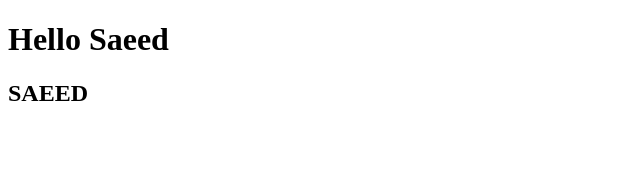
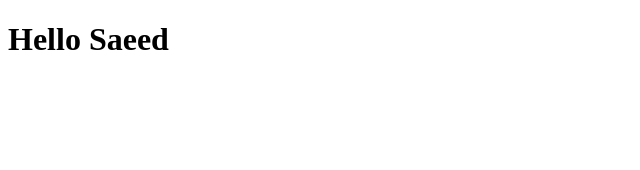
Before and after one commit to saeedali780/Learning-React, a React (Vite) app: page / in a window 1280 px wide. Shown: the top 170 px of the page, without its empty margins (0-640 px from the left). Built offline with nearby package versions, Linux system fonts and the light colour scheme.

Commit message:
understanding the props

```diff
--- a/src/components/hello.jsx
+++ b/src/components/hello.jsx
@@ -1,12 +1,11 @@
 import React from 'react'
 
-
-const myName= "SAEED";
 const Hello = () => {
   return (
     <div>
       <h1>Hello Saeed</h1>
-      <h2>{myName}</h2>
+
+
     </div>
   )
 }
```
